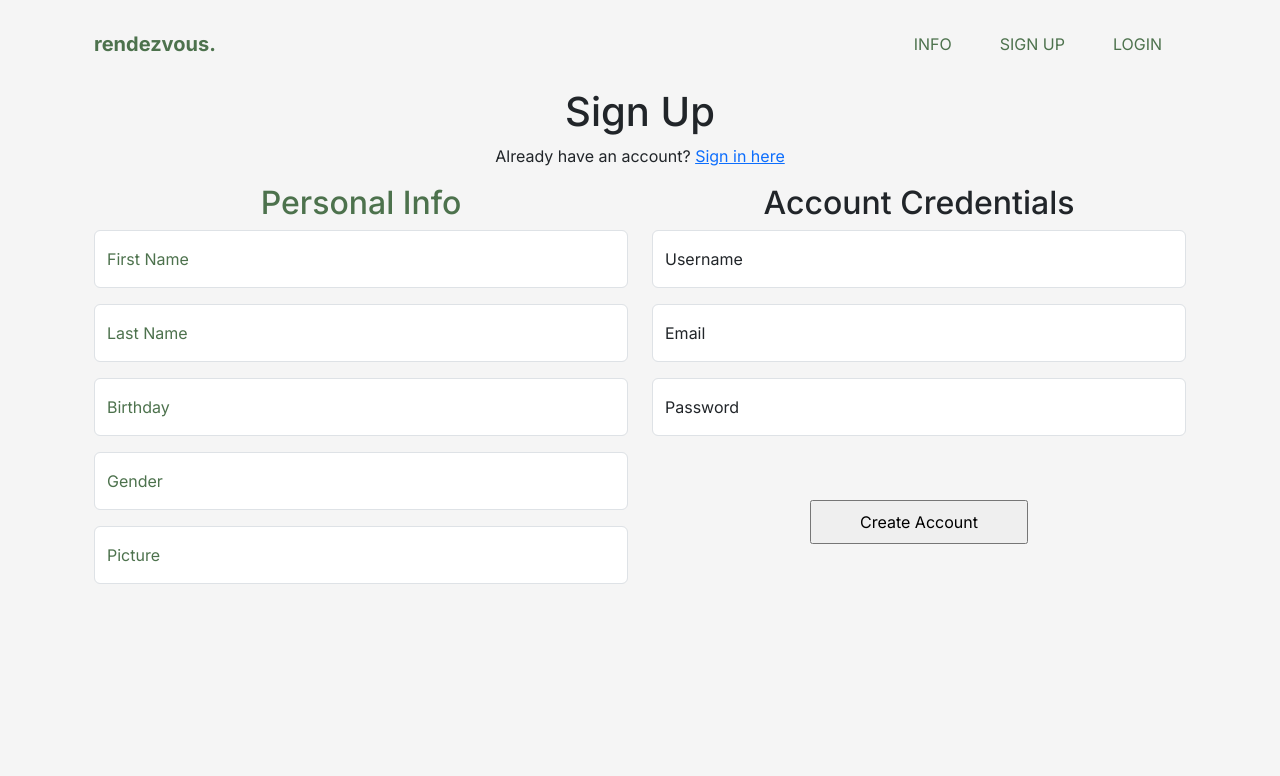
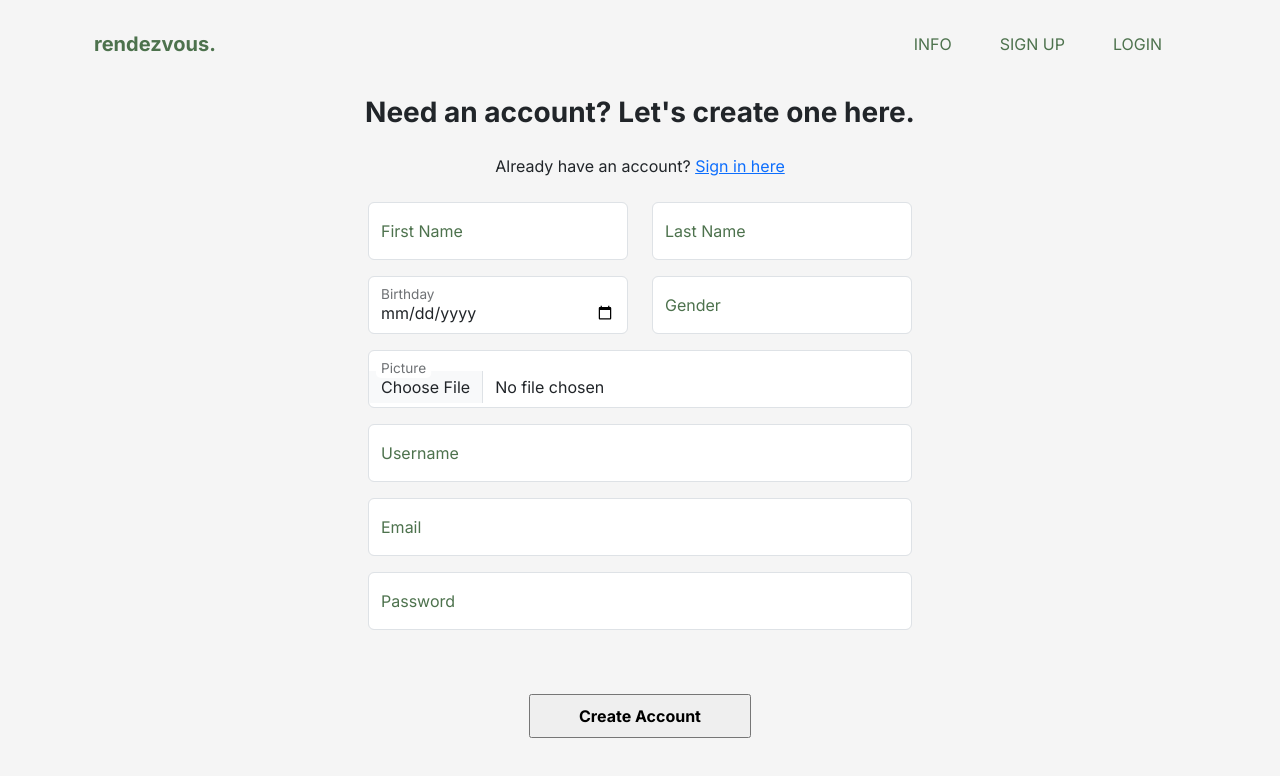
Before and after one commit to Rendezvous-Journaling/rendezvous-web, a Next.js app: page /signup in a window 1280 px wide. Shown: the top 776 px of the page. Built offline with nearby package versions, Linux system fonts and the light colour scheme.

Commit message:
Change signup form layout and start verfication code reroute

```diff
--- a/src/app/signup/page.tsx
+++ b/src/app/signup/page.tsx
@@ -6,10 +6,15 @@ import Link from "next/link";
 import { FormEvent } from "react";
 
 import styles from './Signup.module.css';
+import { useRouter } from "next/navigation";
+
+
 
 
 
 export default function Page() {
+
+  const router = useRouter();
 
   const createUser:  (
     givenName: string,
@@ -36,6 +41,12 @@ export default function Page() {
 
     const response = await UserPoolApi.signUpUser(userCredentials);
     alert(response);
+
+    router.push("signup/verify");
+
+
+
+
 
   };
 
@@ -65,15 +76,16 @@ export default function Page() {
 
       <Container fluid>
         <div className="text-center">
-          <h1>Sign Up</h1>
-          <p>Already have an account? <Link href="/signin">Sign in here</Link></p>
+          <h1 className="fs-3 fw-bold py-2">Need an account? Let's create one here.</h1>
+          <p className="py-2">Already have an account? <Link href="/signin">Sign in here</Link></p>
         </div>
-        <form className="reg-form" name="regForm" method="post" onSubmit={handleSignUp}>
+        <form className="reg-form d-flex justify-content-center align-items-center" name="regForm" method="post" onSubmit={handleSignUp}>
 
-        <Row className="d-flex justify-content-center">
+          <Row>
 
             <Col className={`${styles.personalInfo}`}>
-            <h2 className="text-center">Personal Info</h2>
+              <Row>
+                <Col>
                   <div className="form-floating mb-3">
                     <input required
                       className="form-control"
@@ -88,6 +100,22 @@ export default function Page() {
                   <div className="form-floating mb-3">
                     <input required
                       className="form-control"
+                      id="bday"
+                      type="date"
+                      name="bday"
+                      placeholder="1/1/2000"
+                    />
+                <label className="form-label" htmlFor="bday">Birthday</label>
+
+
+              </div>
+
+                </Col>
+
+                <Col>
+                  <div className="form-floating mb-3">
+                    <input required
+                      className="form-control"
                       id="lname"
                       type="text"
                       name="lname"
@@ -95,19 +123,6 @@ export default function Page() {
                     />
                     <label className="form-label" htmlFor="lname">Last Name</label>
                   </div>
-
-            <div className="form-floating mb-3">
-              <input required
-                className="form-control"
-                id="bday"
-                type="text"
-                name="bday"
-                placeholder="1/1/2000"
-              />
-              <label className="form-label" htmlFor="bday">Birthday</label>
-            </div>
-
-
 
                   <div className="form-floating mb-3">
                     <input required
@@ -120,22 +135,24 @@ export default function Page() {
                     <label className="form-label" htmlFor="email">Gender</label>
                   </div>
 
+                </Col>
+              </Row>
+
+
 
               <div className="form-floating mb-3">
                 <input required
                   className="form-control"
                   id="picture"
-                type="text"
+                  type="file"
                   name="picture"
                   placeholder="Picture"
                 />
                 <label className="form-label" htmlFor="email">Picture</label>
               </div>
-          </Col>
 
 
-          <Col>
-            <h2 className="text-center">Account Credentials</h2>
+              {/* <h2 className="text-center">Account Credentials</h2> */}
               <div className="form-floating mb-3">
                 <input required
                   className="form-control"
@@ -171,17 +188,12 @@ export default function Page() {
               </div>
 
               <div className="d-flex justify-content-center align-items-center py-5">
-              <input className="py-2 px-5" type="submit" value="Create Account"/>
+                <input className="fw-bold py-2 px-5" type="submit" value="Create Account"/>
               </div>
 
             </Col>
 
-
-
           </Row>
-
-
-
         </form>
       </Container>
 
```
Lines whose indentation alone changed are shown as unchanged.
